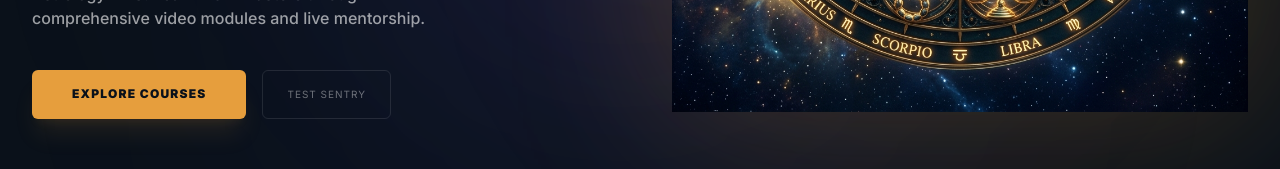
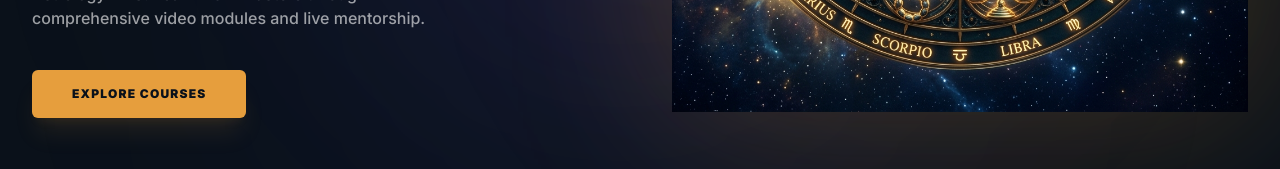
Before and after one commit to lavishstarsoft/tantra_astro_next_dashboard, a Next.js app: page / in a window 1280 px wide. Shown: the part 600-769 px from the top of the page. Built offline with nearby package versions, Linux system fonts and the light colour scheme.

Commit message:
Remove Sentry test buttons and clean up code for production

```diff
--- a/src/app/page.tsx
+++ b/src/app/page.tsx
@@ -64,19 +64,13 @@ export default function LandingPage() {
                 </p>
               </motion.div>
 
-              <motion.div variants={fadeInUp} className="flex gap-4">
+              <motion.div variants={fadeInUp}>
                 <Link
                   href="/login"
                   className="inline-block px-10 py-4 bg-[#E69E3D] text-[#0A111A] rounded-md font-black uppercase tracking-widest text-xs hover:bg-white transition-all shadow-xl shadow-[#E69E3D]/10"
                 >
                   Explore Courses
                 </Link>
-                <button
-                  onClick={() => { throw new Error("Sentry Test Error from AstroTantra Web!"); }}
-                  className="px-6 py-4 border border-white/10 text-white/40 rounded-md text-[10px] uppercase tracking-widest hover:text-white transition-all"
-                >
-                  Test Sentry
-                </button>
               </motion.div>
             </motion.div>
 
```
